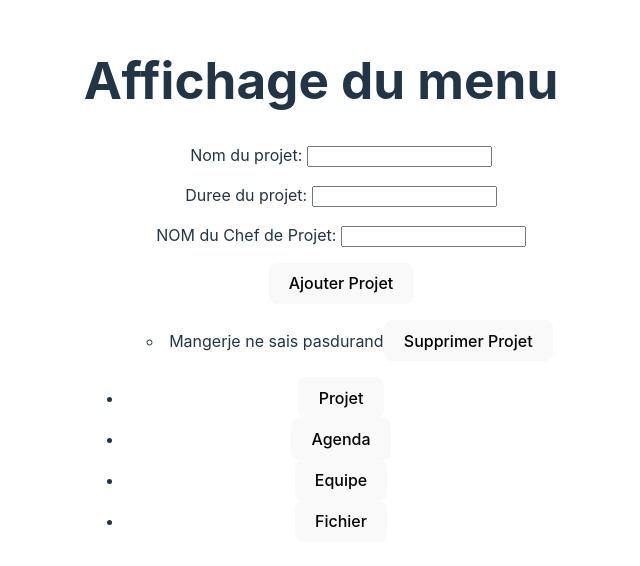
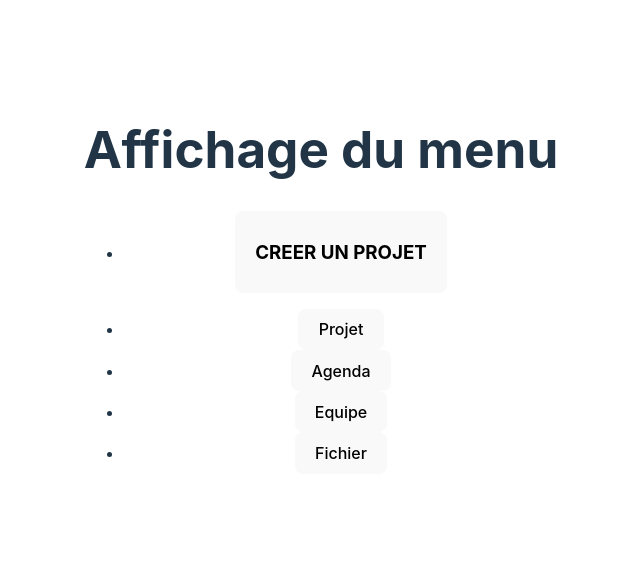
Before and after one commit to PROJWEB2-S1-2223/projet-Durand98, a React (Vite) app in the folder client/: page / in a window 1280 px wide. Shown: the part 112-678 px from the top of the page, without its empty margins (319-959 px from the left). Built offline with nearby package versions, Linux system fonts and the light colour scheme; the HTML template or start-up script is replaced by a standard one.

Commit message:
Formulaire 3

```diff
--- a/client/src/List.jsx
+++ b/client/src/List.jsx
@@ -5,10 +5,10 @@ function List({ list, onRemove }) {
       {list.map((item) => (
         <li key={item.nomProj}>
           <span>{item.nomProj}</span>
-          <span>{item.dureeProj}</span>
-          <span>{item.nomChef}</span>
+          <span>{item.dureeProj}</span> <span>{item.nomChef}</span>
+
           <button type="button" onClick={() => onRemove(item.nomProj)}>
-            Supprimer Projet
+          <h4>SUPPRIMER  PROJET</h4>
           </button>
         </li>
       ))}
--- a/client/src/Menu.jsx
+++ b/client/src/Menu.jsx
@@ -12,9 +12,9 @@ function Menu(){
   ];
   const [proj, setProj] = useState([
     {
-      nomProj: 'Manger',
-      dureeProj: 'je ne sais pas',
-      nomChef: 'durand',
+      nomProj: 'PRODUIT SAP',
+      dureeProj: ' 3 MOIS ',
+      nomChef: ' KEWOU  DURAND ',
     },
   ]);
 
@@ -33,10 +33,24 @@ function Menu(){
     setCount(even.target.value);
   console.log(even.target.value);}
 
+  const [form,setForm]=useState(false);
+  function booleanForme(){
+    setForm(!form);
+  }
+
   return(
   <ul>
-    <Forme onSubmit={addProj} />
-    <List list={proj} onRemove={removeProj} />
+
+  <li><button onClick={booleanForme}><h3>CREER UN PROJET</h3></button></li>
+    {form && (
+      <>
+    <Forme onSubmit={addProj}/>
+    <List list={proj} onRemove={removeProj}/>
+    </>
+    )}
+
+
+
     <p><strong>{count} </strong></p>
     {
       list.map(function Retour(item){
```
